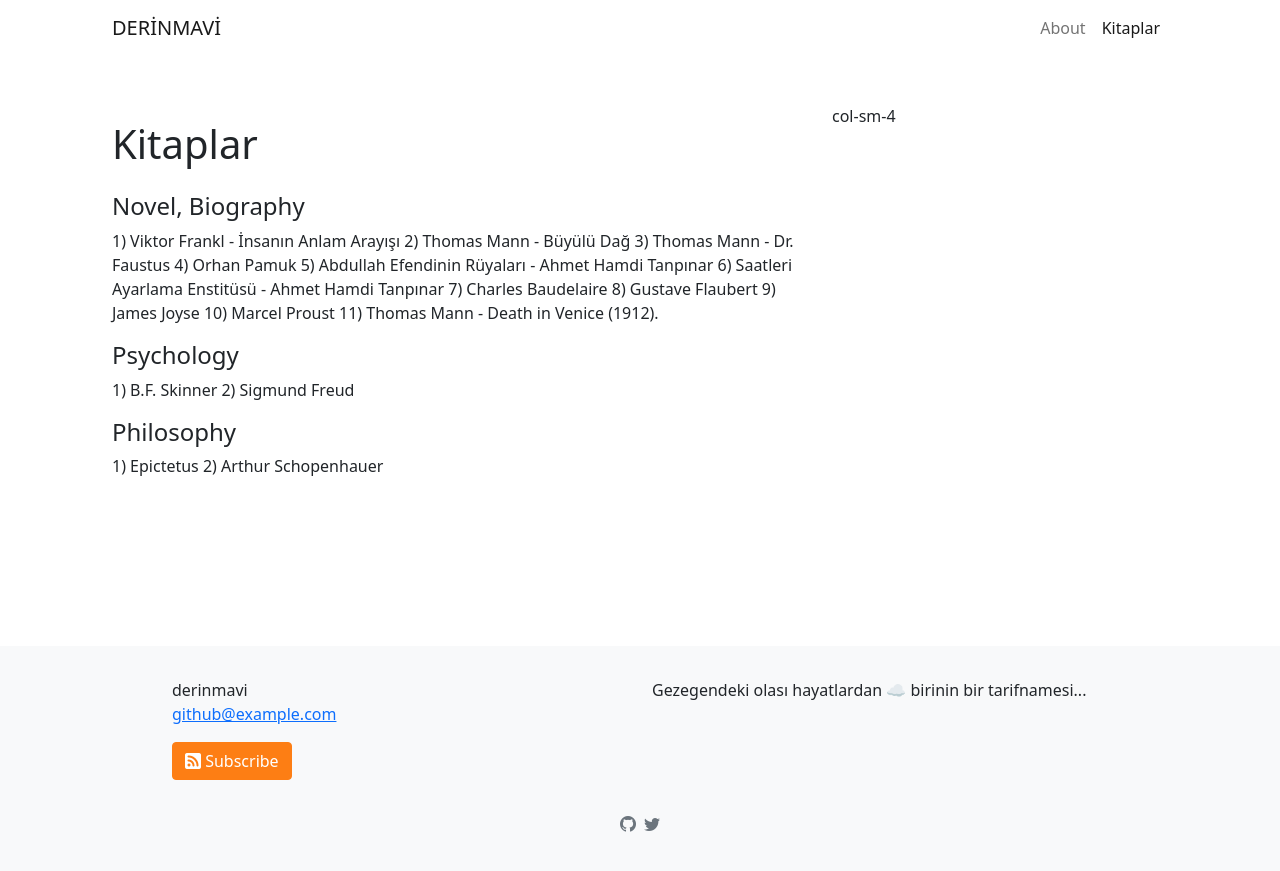
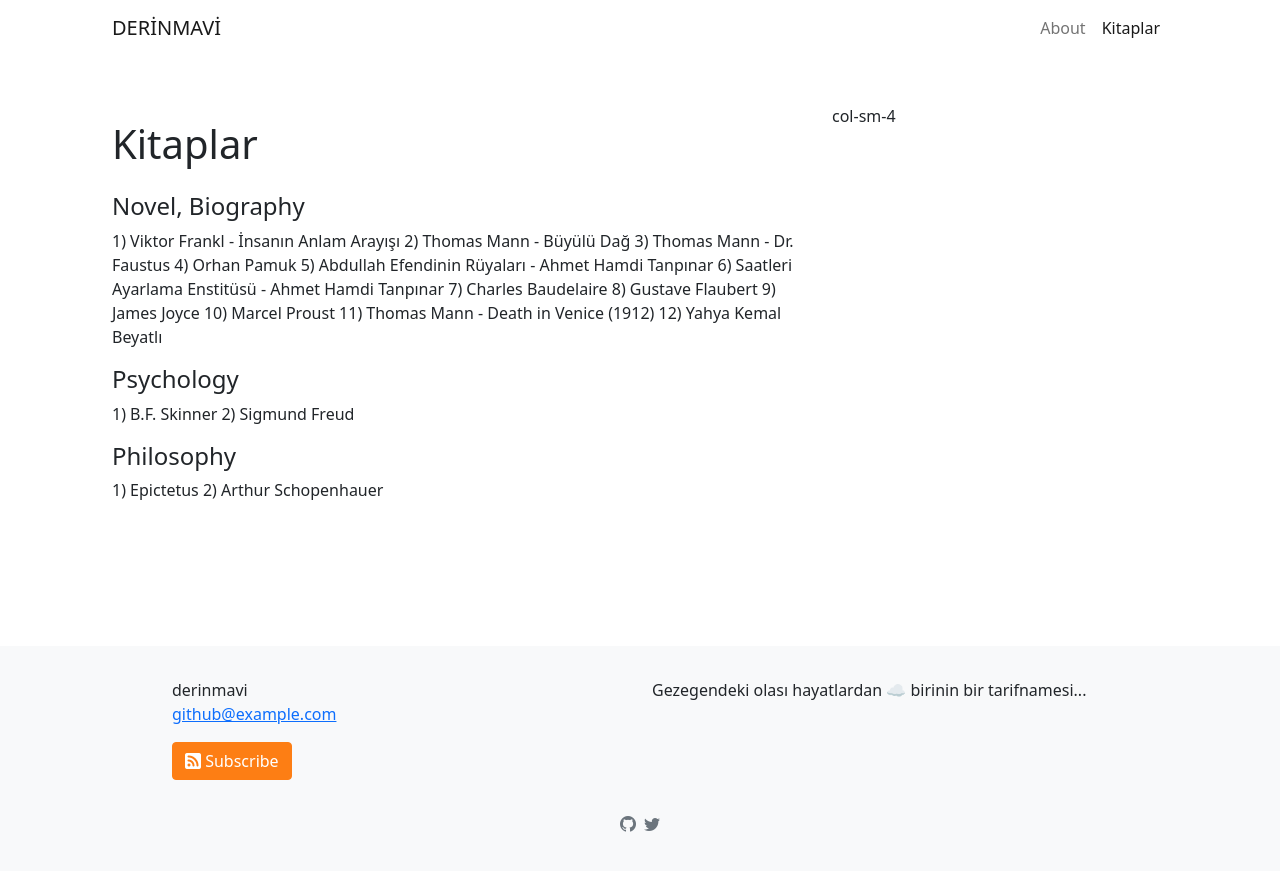
Before and after one commit to tozbulut/derinmavi.io, a Jekyll site: the page built from kitaplar.md, in a window 1280 px wide. Shown: the top 871 px of the page. Built offline with Jekyll 4.4.1, drawn with Linux system fonts in a browser that asks for light colours.

Commit message:
Update kitaplar.md

```diff
--- a/kitaplar.md
+++ b/kitaplar.md
@@ -14,9 +14,10 @@
 6) Saatleri Ayarlama Enstitüsü - Ahmet Hamdi Tanpınar
 7) Charles Baudelaire
 8) Gustave Flaubert
-9) James Joyse
+9) James Joyce
 10) Marcel Proust
-11) Thomas Mann - Death in Venice (1912).
+11) Thomas Mann - Death in Venice (1912)
+12) Yahya Kemal Beyatlı
 
 #### Psychology
 
```
